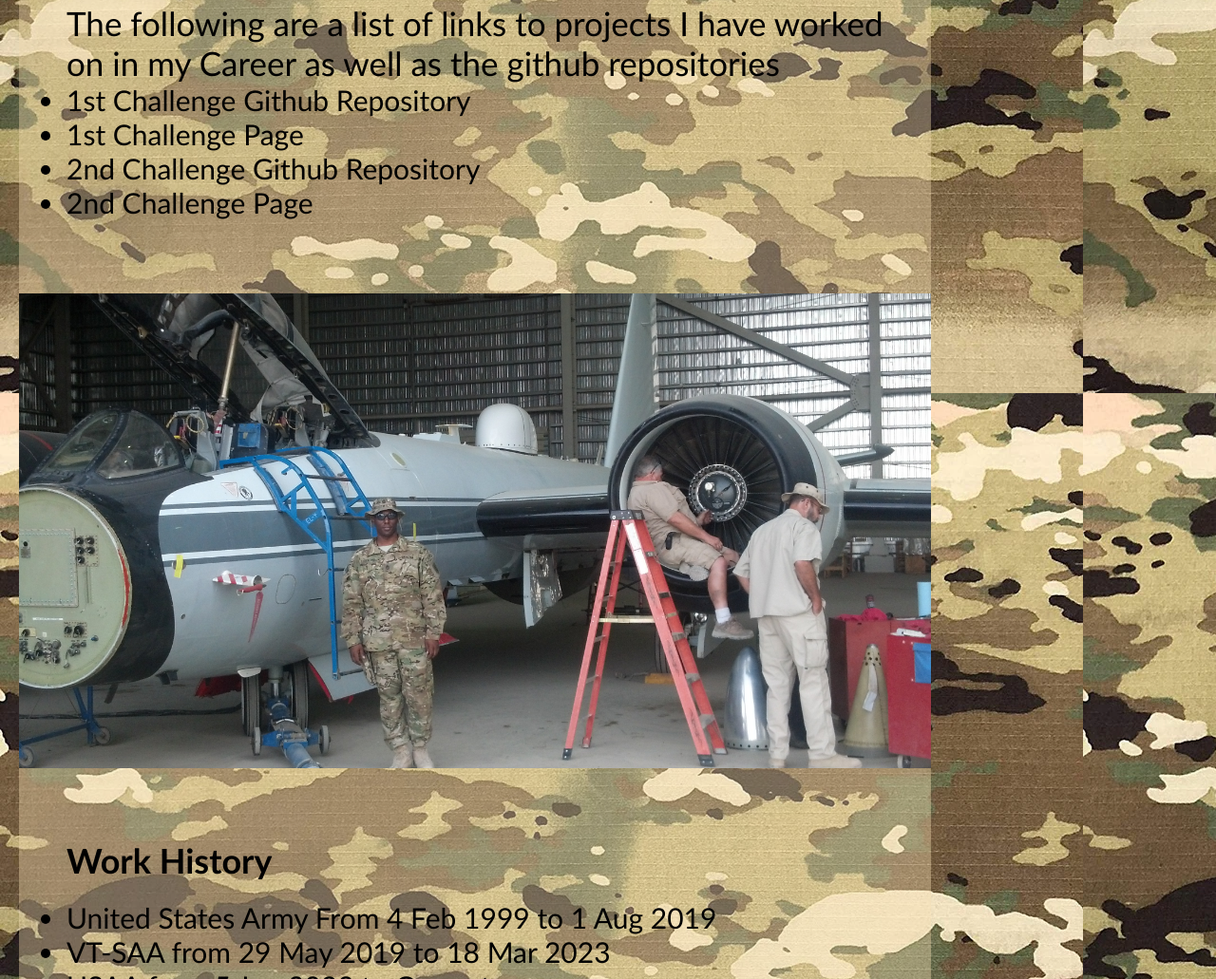
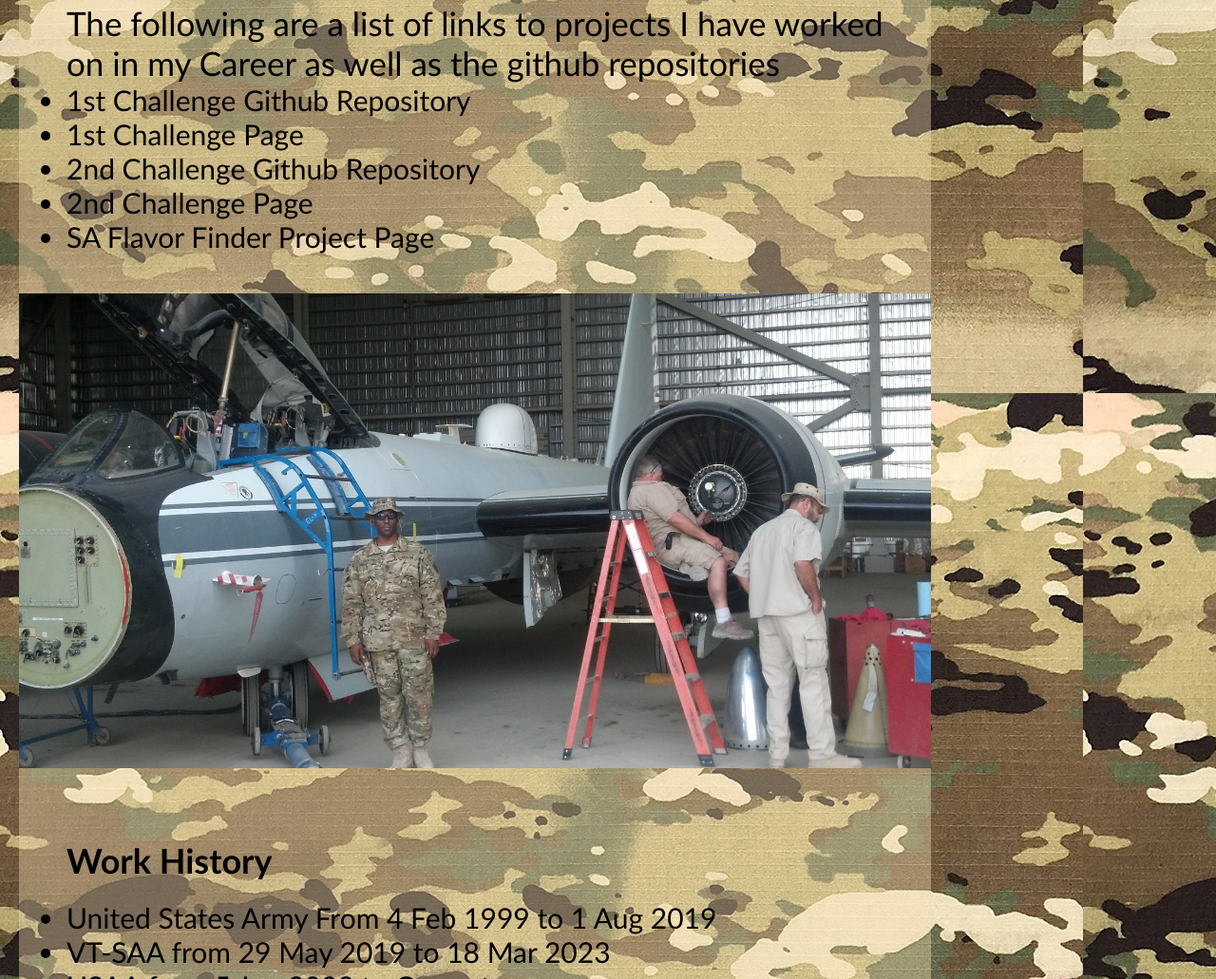
Before and after one commit to AnthonyStrickland/module--1-challenge, a plain HTML site: page index.html in a window 1280 px wide. Shown: the part 1866-2897 px from the top of the page at 95% size. Drawn offline with Linux system fonts and the light colour scheme.

Commit message:
added project

```diff
--- a/index.html
+++ b/index.html
@@ -62,6 +62,9 @@
                 <li>
                     <a href="https://anthonystrickland.github.io/module-challenge-02/">2nd Challenge Page</a>
                 </li>
+                <li>
+                    <a href="https://joellopez95.github.io/SA-Flavor-Finder/">SA Flavor Finder Project Page</a>
+                </li>
             </ul>
         </article>
         <section class="history"></section>
```
